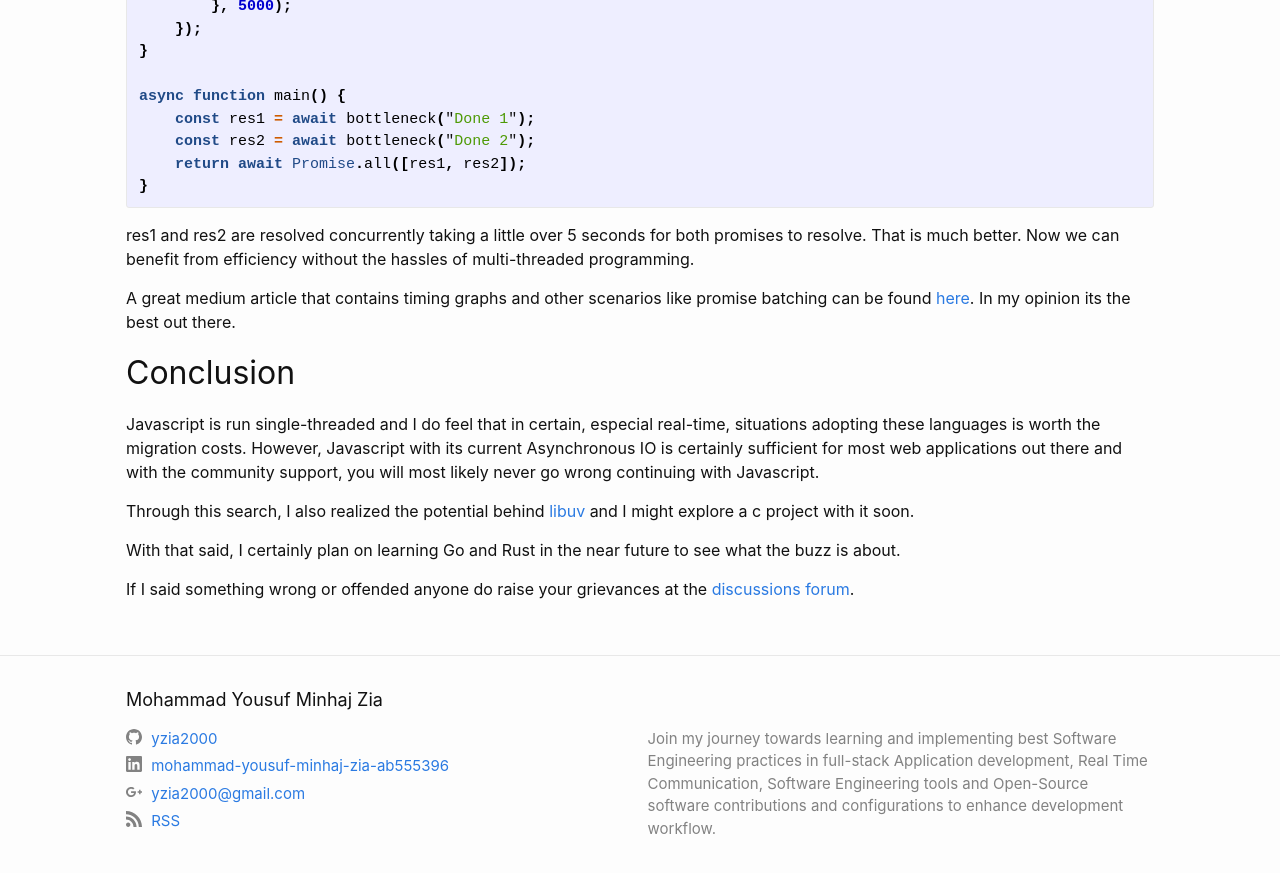
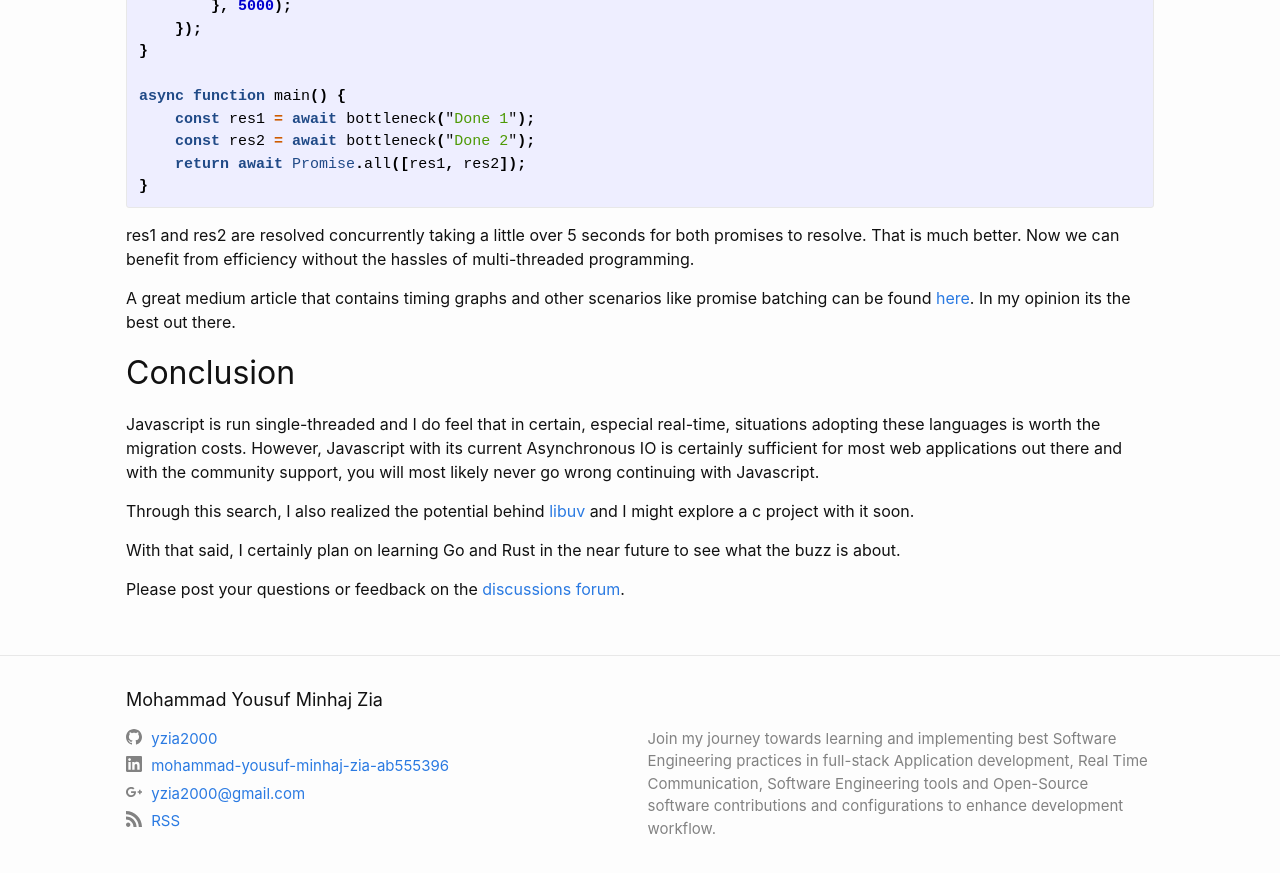
Before and after one commit to yzia2000/yzia2000.github.io, a Jekyll site: the page built from blog/_posts/2021-01-9-async-js.markdown, in a window 1280 px wide and 900 px high, scrolled down 2163 px. Shown: the top 873 px of the window. Built offline with Jekyll 4.4.1, drawn with Linux system fonts in a browser that asks for light colours.

Commit message:
Fixed typos

```diff
--- a/blog/_posts/2021-01-9-async-js.markdown
+++ b/blog/_posts/2021-01-9-async-js.markdown
@@ -120,5 +120,5 @@ and I might explore a c project with it soon.
 With that said, I certainly plan on learning Go and Rust in the near future
 to see what the buzz is about.
 
-If I said something wrong or offended anyone do raise your grievances at the
+Please post your questions or feedback on the
 [discussions forum](https://github.com/yzia2000/blog/discussions).
```
Also changed, not shown: blog/_posts/2021-01-15-docker-postgres-node.md (+1 -1 lines).
